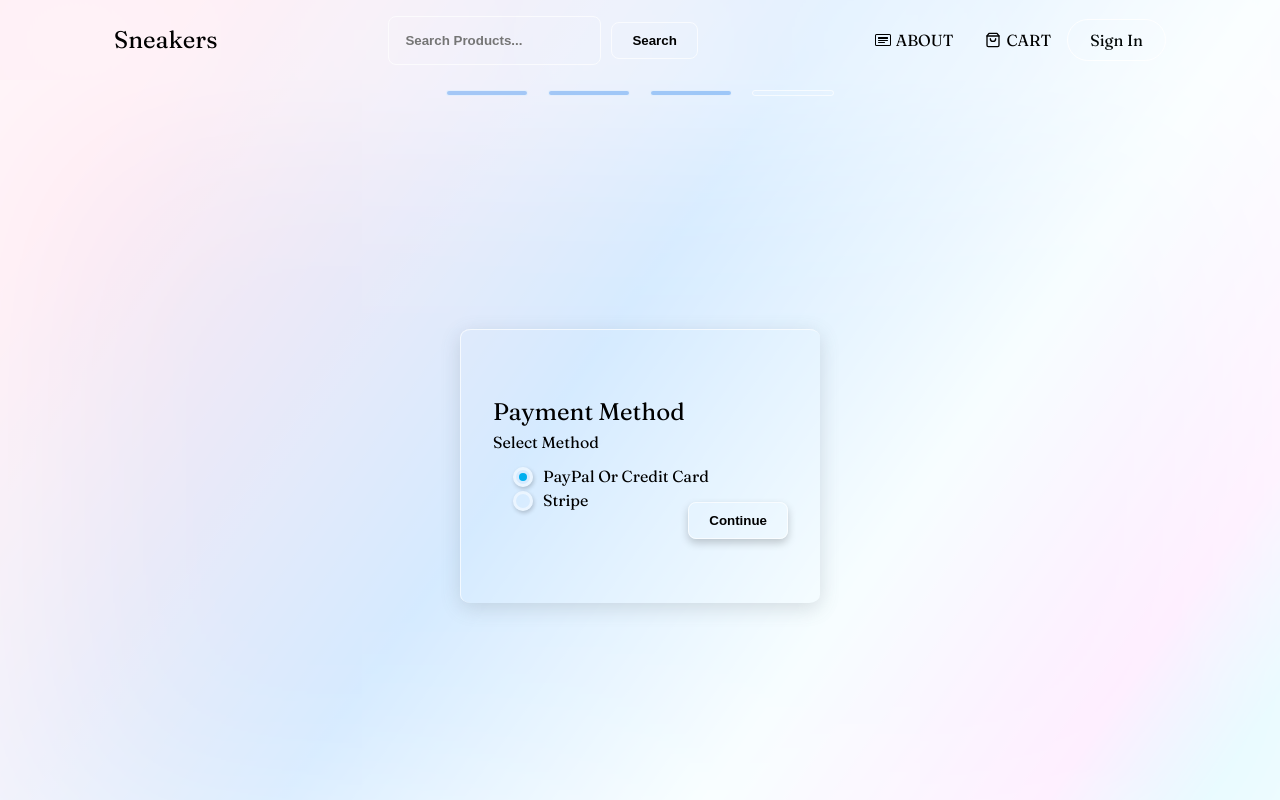
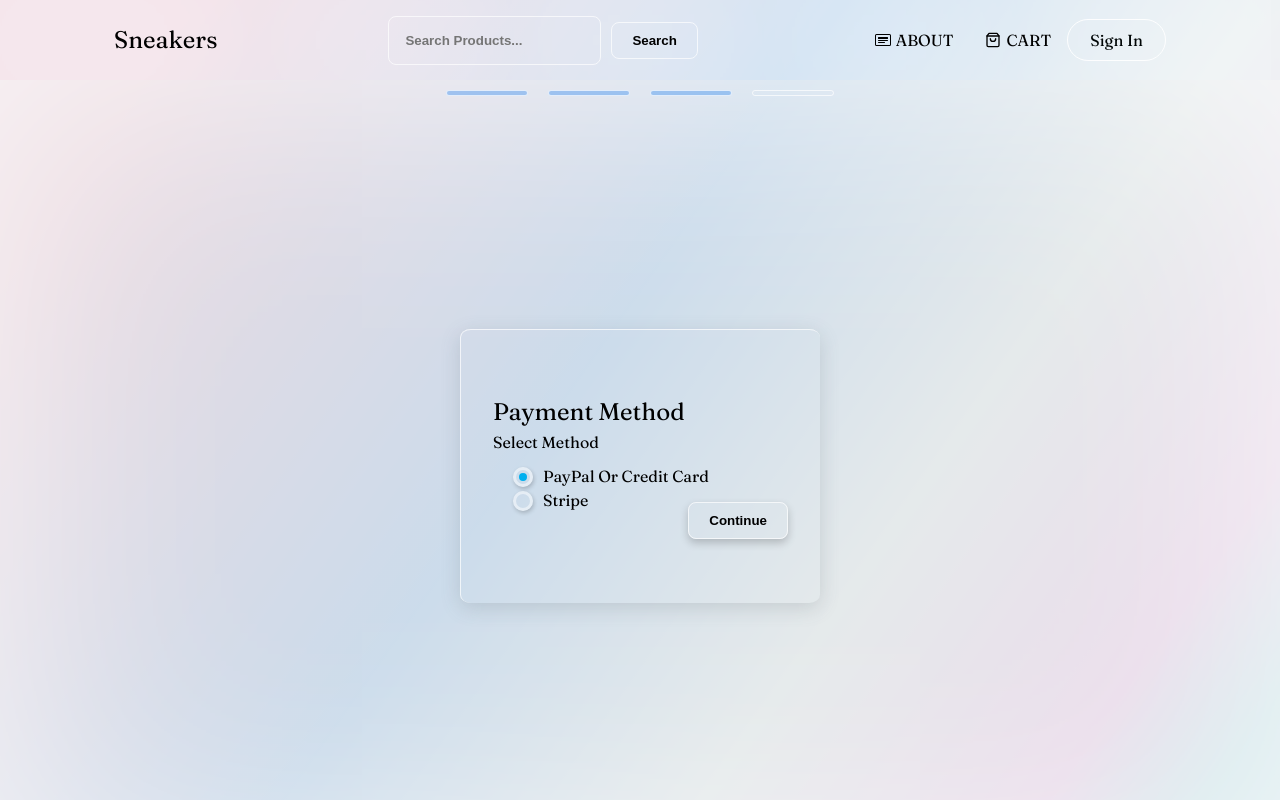
Before and after one commit to Moyise/SneakersShop, a React (Create React App) app in the folder frontend/: page /payment in a window 1280 px wide. Shown: the top 800 px of the page. Built offline with nearby package versions, Linux system fonts and the light colour scheme.

Commit message:
11th commit

```diff
--- a/frontend/src/components/footer/footer.css
+++ b/frontend/src/components/footer/footer.css
@@ -3,7 +3,7 @@
   height: 20vh;
   width: 100%;
   z-index: 10;
-  background: rgba(255, 255, 255, 0.8);
+  background: rgba(231, 231, 231, 0.8);
   box-shadow: inset 0 0 2000px rgba(255, 255, 255, 0.7);
   overflow: hidden;
 }
--- a/frontend/src/components/header/header.css
+++ b/frontend/src/components/header/header.css
@@ -7,8 +7,9 @@
   font-size: 1rem;
   top: 0;
   z-index: 11;
-  background: rgba(255, 255, 255, 0.8);
+  background: rgba(231, 231, 231, 0.7);
   box-shadow: inset 0 0 2000px rgba(255, 255, 255, 0.7);
+  overflow: hidden;
   height: 80px;
 }
 
@@ -40,14 +41,6 @@
   margin: auto auto auto 0;
   font-weight: bold;
   text-decoration: none;
-  transform: scale(1);
-  transition: 0.4s all ease-in-out;
-}
-
-.navLogo:hover {
-  color: #000;
-  transform: scale(1.1);
-  transition: 0.5s all ease-in-out;
 }
 
 .mobileIcon {
--- a/frontend/src/index.css
+++ b/frontend/src/index.css
@@ -17,11 +17,11 @@ body {
   /* background: url(./images/background4.jpg); */
   background: linear-gradient(
     125deg,
-    rgb(255, 141, 188) 10%,
-    rgba(30, 146, 255, 0.932) 42%,
-    rgba(215, 248, 255, 1) 63%,
-    rgba(252, 158, 255, 0.925) 80%,
-    rgb(93, 225, 255) 88%
+    rgb(255, 141, 188, 0.7) 10%,
+    rgba(30, 146, 255, 0.7) 42%,
+    rgba(215, 248, 255, 0.7) 63%,
+    rgba(252, 158, 255, 0.7) 80%,
+    rgb(93, 225, 255, 0.7) 88%
   );
 
   z-index: -10;
@@ -31,7 +31,7 @@ body {
   position: relative;
   z-index: 10;
   min-height: 100vh;
-  background: rgba(255, 255, 255, 0.8);
+  background: rgba(231, 231, 231, 0.8);
   box-shadow: inset 0 0 2000px rgba(255, 255, 255, 0.7);
   overflow: hidden;
 }
```
Also changed, not shown: 1 other file (tests, documents, lock files or other folders).
